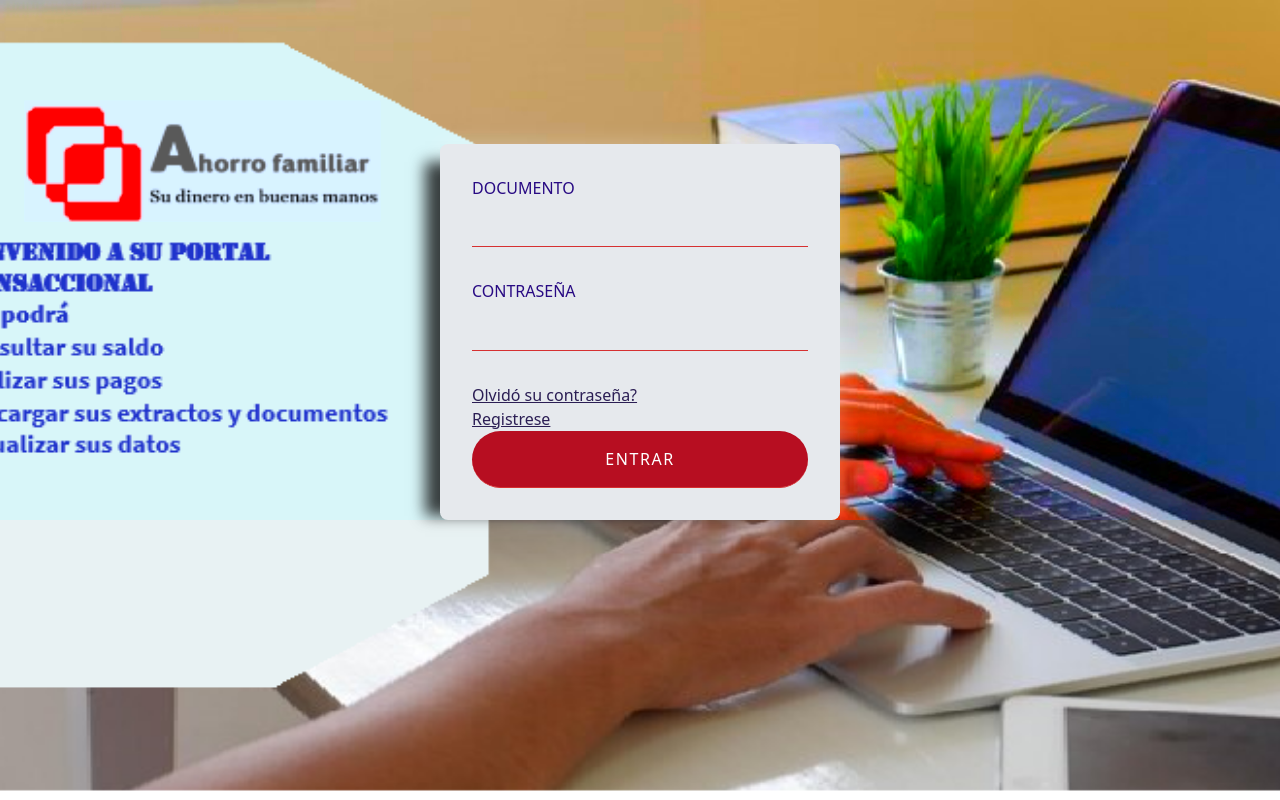
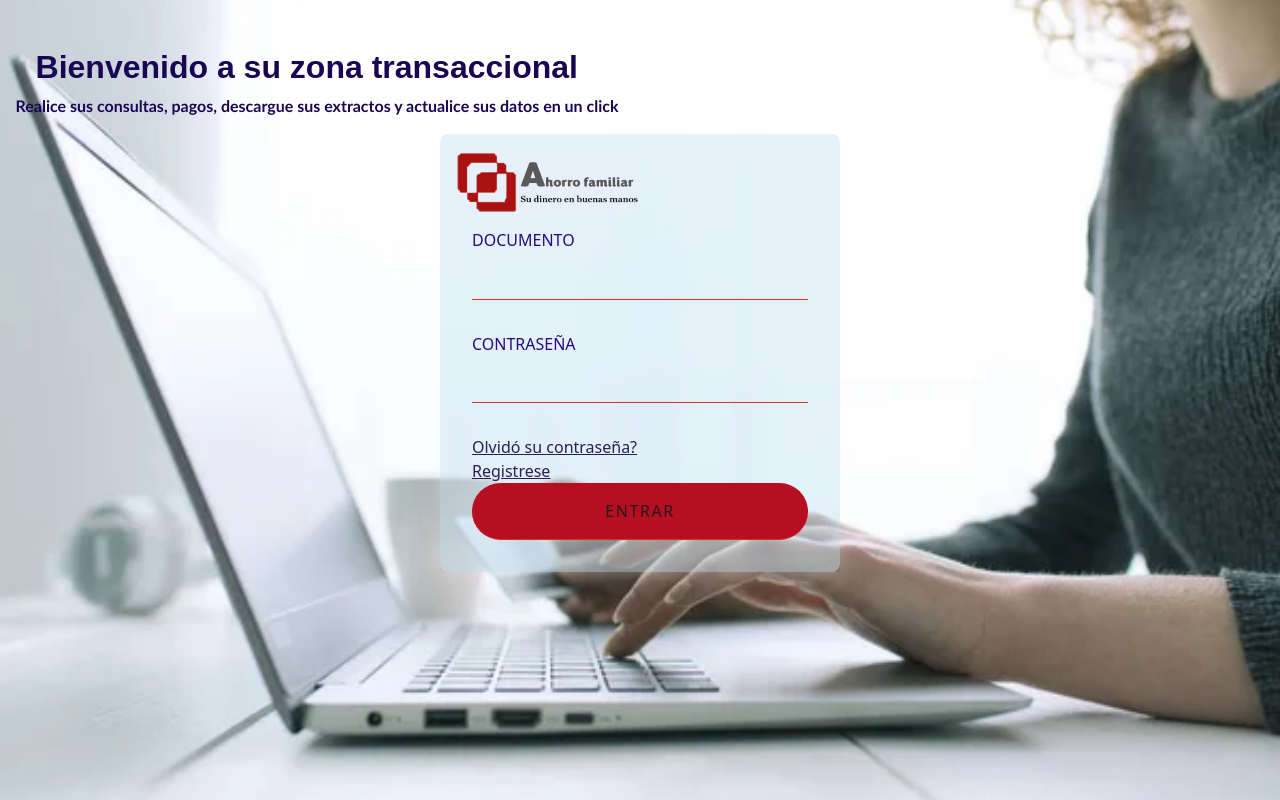
Before and after one commit to armandovv/sistema_para_usuarios, a PHP site: page /login.php in a window 1280 px wide. Run offline with PHP 8.4, Linux system fonts and the light colour scheme; some libraries are stand-ins or nearby versions.

Commit message:
cambio interfaz login

```diff
--- a/css/stylelogin.css
+++ b/css/stylelogin.css
@@ -2,25 +2,40 @@ body{
 
 
 
-    background: url('../images/fondo ahorro login.png')no-repeat center center fixed;
-    backdrop-filter: saturate(300%);
+    background: url('../images/shopping-with.jpg')no-repeat center center fixed;
+
     -webkit-background-size: cover;
     -moz-background-size: cover;
     -o-background-size: cover;
     background-size: cover;
 }
+.title{
 
-
+    font-family: fantasy;
+    font-weight: 600;
+    color: #180653;
+}
+.description{
+font-family:'Trebuchet MS', 'Lucida Sans Unicode', 'Lucida Grande', 'Lucida Sans', Arial, sans-serif;
+font-weight: 600;
+color: #180653;
+}
 
 *{
     box-sizing: border-box;
 }
-.content {
+.content  {
+
     max-width: 400px;
     margin-left: auto;
     margin-right: auto;
-    padding-top: 6em;
+
+    margin-bottom: auto;
 }
+
+
+
+
 
 .contact-wrapper {
     box-shadow: 0 0 20px 0 rgba(255,255,255,.3);
@@ -29,17 +44,16 @@ body{
 
 
 
+
 .contact-wrapper > * {
-    padding: 1em;
+      padding: 1em;
     border-radius: 2%;
 }
 
 
 .contact-form {
-    background-color: #e6e9ed;
-    -webkit-box-shadow: -26px 7px 14px -11px rgba(0,0,0,0.75);
-    -moz-box-shadow: -26px 7px 14px -11px rgba(0,0,0,0.75);
-    box-shadow: -26px 7px 14px -11px rgba(0,0,0,0.75);
+    background-color: rgba(198, 227, 242, 0.464);
+
 }
 
 .contact-form form p{
@@ -54,7 +68,7 @@ body{
     border: none;
     background: none;
     outline: 0;
-    color: #fff;
+    color: #211a1a;
     border-bottom: 1px solid #d63031;
 }
 .contact-form form button {
--- a/login.php
+++ b/login.php
@@ -114,9 +114,11 @@ if (isset($_POST['login_button'])) {
         </form>
       </div>
       <section class="sect">
-  <div class="content">
+      <h2 class="title"> &nbsp;  &nbsp; Bienvenido a su zona transaccional </h2>
+      <p class="description">  &nbsp; &nbsp; Realice sus consultas, pagos, descargue sus extractos y actualice sus datos en un click</p>
 
-    <?php
+       <div class="content">
+     <?php
               if (count($errors) > 0) {
                 echo "<div class='alert alert-danger' role='alert'>";
                 foreach ($errors as $error) {
@@ -126,10 +128,12 @@ if (isset($_POST['login_button'])) {
               }
               ?>
 
-    <div class="contact-wrapper">
-      <!-- FORMULARIO -->
+<div class="contact-wrapper">
+
+ <!-- FORMULARIO -->
       <div class="contact-form">
         <!-- <h3>Contactanos</h3> -->
+        <img src="./images/logo empresa pequeño.png">
         <form action="login.php" method="post">
           <p>
             <label for="fullname">DOCUMENTO</label>
@@ -148,6 +152,8 @@ if (isset($_POST['login_button'])) {
         </form>
       </div>
     </div>
+</div>
+
   </div>
   </section>
   <script src="./js/recuperar.js"></script>
```
Also changed, not shown: images/dinero.jpeg (deleted), images/fondoplano.jpg (added), images/images.jpg (deleted), images/logo162645.png (deleted), images/shopping-with.jpg (added), 1 other file.
